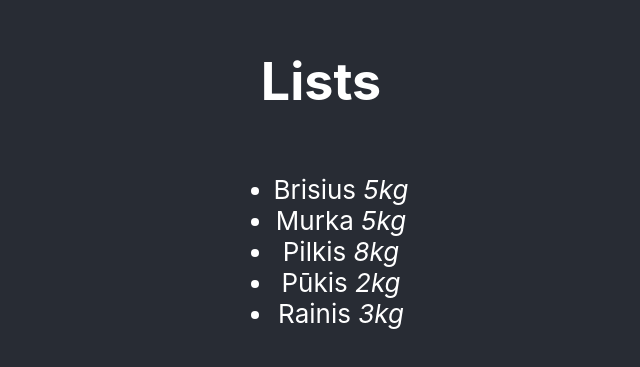
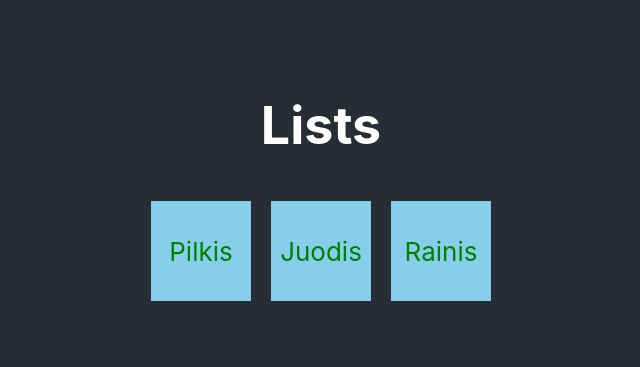
Before and after one commit to Jakavickis/drontai, a React (Create React App) app in the folder r1/: page / in a window 1280 px wide. Shown: the part 215-582 px from the top of the page, without its empty margins (319-959 px from the left). Built offline with nearby package versions, Linux system fonts and the light colour scheme.

Commit message:
props react

```diff
--- a/r1/src/App.css
+++ b/r1/src/App.css
@@ -48,3 +48,21 @@
 h2.h2 {
   font-size: 100px;
 }
+
+.container {
+  display: flex;
+  justify-content: center;
+  align-items: center;
+  flex-wrap: wrap;
+}
+
+.container div {
+  width: 100px;
+  height: 100px;
+  display: flex;
+  justify-content: center;
+  align-items: center;
+  background-color: skyblue;
+  color: green;
+  margin: 10px;
+}
--- a/r1/src/App.jsx
+++ b/r1/src/App.jsx
@@ -1,25 +1,31 @@
 import './App.css';
+import Cat from './Components/004/Cat';
 
-const cats = [
-    { id: 1, weight: 5, name: 'Murka' },
-    { id: 2, weight: 8, name: 'Pilkis' },
-    { id: 3, weight: 2, name: 'Pūkis' },
-    { id: 4, weight: 3, name: 'Rainis' },
-    { id: 5, weight: 5, name: 'Brisius' }
-];
+// const cats = [
+//     { id: 1, weight: 5, name: 'Murka' },
+//     { id: 2, weight: 8, name: 'Pilkis' },
+//     { id: 3, weight: 2, name: 'Pūkis' },
+//     { id: 4, weight: 3, name: 'Rainis' },
+//     { id: 5, weight: 5, name: 'Brisius' }
+// ];
 
 function App() {
     return (
         <div className="App">
             <header className="App-header">
                 <h1>Lists</h1>
-                <ul>
+                {/* <ul>
                     {
                         // cats.map(cat => <li key={cat.id}>{cat.name}</li>)
                         [...cats].sort((a, b) => a.name.localeCompare(b.name))
                             .map((a, i) => <li key={i}>{a.name} <i>{a.weight}kg</i></li>)
                     }
-                </ul>
+                </ul> */}
+                <div className="container">
+                    <Cat catName="Pilkis" />
+                    <Cat catName="Juodis" />
+                    <Cat catName="Rainis" />
+                </div>
             </header>
         </div>
     );
--- a/r1/src/Components/004/Cat.jsx
+++ b/r1/src/Components/004/Cat.jsx
@@ -1,6 +1,8 @@
-function Cat() {
+function Cat({ catName }) {
 
     return (
-
+        <div>{catName}</div>
     )
 }
+
+export default Cat;
```
